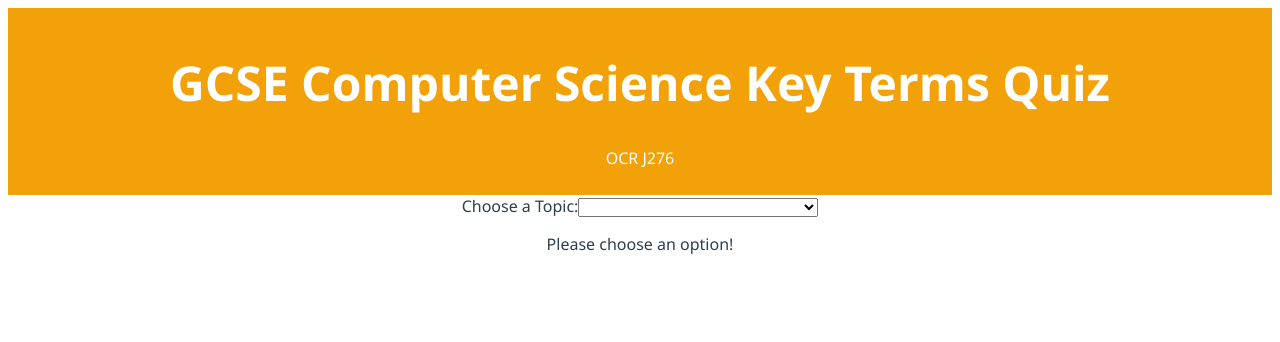
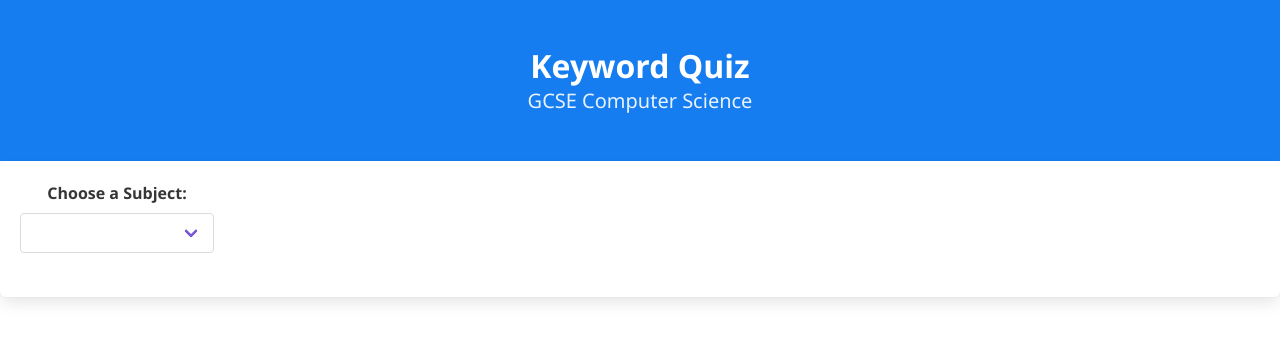
Before and after one commit to bailliechris/KeywordsQuiz, a Vue app: page / in a window 1280 px wide. Shown: the top 342 px of the page. Built offline with nearby package versions, Linux system fonts and the light colour scheme.

Commit message:
New GUI and option

```diff
--- a/package.json
+++ b/package.json
@@ -9,6 +9,7 @@
   },
   "dependencies": {
     "axios": "^0.19.0",
+    "buefy": "^0.8.9",
     "core-js": "^3.4.3",
     "vue": "^2.6.10"
   },
--- a/public/index.html
+++ b/public/index.html
@@ -5,7 +5,9 @@
     <meta http-equiv="X-UA-Compatible" content="IE=edge">
     <meta name="viewport" content="width=device-width,initial-scale=1.0">
     <link rel="icon" href="<%= BASE_URL %>favicon.ico">
-    <title>quiz</title>
+    <link rel="stylesheet" href="https://cdn.materialdesignicons.com/2.5.94/css/materialdesignicons.min.css">
+    <link rel="stylesheet" href="https://use.fontawesome.com/releases/v5.2.0/css/all.css">
+    <title>Keyword Quiz</title>
   </head>
   <body>
     <noscript>
--- a/src/components/Header.vue
+++ b/src/components/Header.vue
@@ -1,32 +1,25 @@
 <template>
-    <header class="header">
-        <h1>GCSE Computer Science Key Terms Quiz</h1>
-        <p>OCR J276</p>
-    </header>
+<section class="hero is-info">
+  <div class="hero-body">
+    <div class="container">
+      <h1 class="title">
+        Keyword Quiz
+      </h1>
+      <h2 class="subtitle">
+        GCSE Computer Science
+      </h2>
+    </div>
+  </div>
+</section>
 </template>
 
 <script>
+
 export default {
     name: "Header"
 }
 </script>
 
 <style scoped>
-.header{
-    background:rgb(243, 161, 9);
-    color:white;
-    text-align:center;
-    margin: auto;
-    padding: 10px;
-    font-size:1.5rem;
-}
 
-.header a{
-    color: white;
-    padding-right:5px;
-}
-
-.header p{
-    font-size:1rem;
-}
 </style>
--- a/src/components/QuestionManager.vue
+++ b/src/components/QuestionManager.vue
@@ -1,17 +1,18 @@
 <template>
-    <div>
-        <p>Score: {{score}} / {{max}}</p>
-
+  <section class="section">
+    <div class="box">
       <div v-if="end === false">
-          <p class="questionNumber">
-            {{current}}
-          </p>
+        <h2 class="title is-4"> Question -
+          {{current}} </h2>
+        <h3 class="subtitle is-5">Score: {{score}} / {{max}}
+        </h3>
         <Question v-bind:question="questions[index]" v-on:next="nextQuestion" />
       </div>
       <div v-else>
         <p>Please choose another topic!</p>
       </div>
     </div>
+  </section>
 </template>
 
 <script>
@@ -63,12 +64,6 @@ export default {
 </script>
 
 <style scoped>
-.questionNumber{
-  font-size: 2rem;
-  font-style:oblique;
-  color:orange;
-  background:darkslategrey;
-  max-width:50%;
-  margin:auto;
-}
+
+
 </style>
--- a/src/components/TopicManager.vue
+++ b/src/components/TopicManager.vue
@@ -1,19 +1,33 @@
 <template>
-    <div>
-        <label for="optionSelect">Choose a Topic:</label>
-        <select v-model="topic" id="optionSelect">
-            <option v-for="option in options" v-bind:value="option.value" v-bind:key="option.value">
-                {{ option.text }}
+  <div class = "box">
+    <nav class="level">
+      <div class="level-left">
+        <b-field label="Choose a Subject:">
+            <b-select v-model="subject" placeholder="Select a Subject" extended>
+              <option v-for="subject in subjects" v-bind:value="subject.value" v-bind:key="subject.value">
+                  {{ subject.text }}
               </option>
-        </select>
+            </b-select>
+        </b-field>
+      </div>
+      <div class="level-right">
+        <div v-if="subject">
+          <b-field label="Choose a Topic:">
+            <b-select v-model="topic" placeholder="Select a Topic" simple>
+              <option v-for="topic in topics" v-bind:value="topic.value" v-bind:key="topic.value">
+                {{ topic.text }}
+              </option>
+            </b-select>
+          </b-field>
+        </div>
+      </div>
+    </nav>
 
+    <div class="block center">
       <div v-if="topic">
           <QuestionMan v-bind:topic="topic"/>
       </div>
-        <div v-else>
-            <p>Please choose an option!</p>
     </div>
-
   </div>
 </template>
 
@@ -27,14 +41,20 @@ export default {
   components: {
     QuestionMan
   },
+  watch: { subject: function() {
+      this.topics = new Array();
+      this.topics = require("../data/" + this.subject + ".json");
+    }
+  },
   data(){
     return{
+      subject:"",
       topic: ""
     }
   },
   created(){
-    this.options = new Array();
-    this.options = require("../data/topiclist.json");
+    this.subjects = new Array();
+    this.subjects = require("../data/subjectlist.json");
   }
 }
 </script>
--- a/src/components/aQuestion.vue
+++ b/src/components/aQuestion.vue
@@ -1,12 +1,16 @@
 <template>
-    <div>
-        <h1 class="questionText">{{question.def}}</h1>
-        <form @submit="answerQuestion" class="form">
-            <input type="text" class="answerBox" placeholder="Answer..." v-model="qAnswer">
-            <input type="button" v-on:click="answerQuestion" class="questionButton" value="Submit">
-            <input type="button" v-on:click="$emit('next', 0)" class="skip" value="Skip">
-        </form>
-    </div>
+    <section class="section">
+        <div class="container">
+            <h1 class="title is-6">{{question.def}}</h1>
+            <form @submit="answerQuestion" class="form">
+                <b-field>
+                    <b-input type="text" class="answerBox" placeholder="Answer..." v-model="qAnswer"></b-input>
+                </b-field>
+            </form>
+            <b-button v-on:click="answerQuestion" class="questionButton" type="is-success">Submit</b-button>
+            <b-button v-on:click="$emit('next', 0)" class="skip" type="is-warning" outlined>Skip</b-button>
+        </div>
+    </section>
 </template>
 
 <script>
@@ -26,7 +30,12 @@ export default {
                 this.qAnswer = "";
             }
             else{
-                alert(this.question.word)
+                //alert(this.question.word)
+                this.$buefy.dialog.alert({
+                    title: 'Incorrect',
+                    message: this.question.word,
+                    confirmText: 'Ok'
+                })
                 this.$emit('next', -1);
                 this.qAnswer = "";
             }
@@ -36,54 +45,6 @@ export default {
 </script>
 
 <style scoped>
-.questionButton{
-    display:flex;
-    background:cornsilk;
-    padding: 10px;
-    border-bottom: 1px #ccc dotted;
-    align-items: center;
-    justify-content: space-around;
-    order: 4;
-    max-width: 10%;
-    flex: 1;
-}
 
-.form{
-    display:flex;
-    align-items: center;
-    flex-wrap: wrap;
-    justify-content: space-evenly;
-}
 
-.skip {
-    display:flex;
-    background: red;
-    color:white;
-    padding: 10px;
-    border-radius: 50%;
-    justify-content: space-around;
-    flex-basis:5%;
-    cursor: pointer;
-    flex:1;
-    order: 1;
-    max-width:10%;
-}
-.questionText{
-    color:darkslategray;
-    font-size: 1rem;
-}
-
-.answerBox{
-    display:flex;
-    background-color: antiquewhite;
-    color: darkslategray;
-    border-bottom: 1px darkslategrey;
-    font-size: 1rem;
-    padding:10px;
-    justify-content: space-around;
-    text-align: center;
-    flex:10;
-    max-width: 50%;
-    order: 3;
-}
 </style>
--- /dev/null
+++ b/src/data/pe11.json
@@ -0,0 +1,14 @@
+[
+  {
+    "word": "swimming",
+    "def": "sport done in a pool"
+  },
+  {
+    "word": "football",
+    "def": "11 players and a ball"
+  },
+  {
+    "word": "rugby",
+    "def": "15 players and an egg"
+  }
+]
--- /dev/null
+++ b/src/data/pe12.json
@@ -0,0 +1 @@
+[{"word":"leg","def":"limb for standing on"},{"word":"arm","def":"limb for waving around"},{"word":"heart","def":"organ that pumps blood"}]
--- /dev/null
+++ b/src/data/petopiclist.json
@@ -0,0 +1,4 @@
+[
+{ "text": "1.1 Sports", "value": "pe11" },
+{ "text": "1.2 The Body", "value": "pe12" }
+]
--- /dev/null
+++ b/src/data/subjectlist.json
@@ -0,0 +1,4 @@
+[
+{ "text": "Computer Science", "value": "cstopiclist" },
+{ "text": "PE", "value": "petopiclist" }
+]
--- a/src/main.js
+++ b/src/main.js
@@ -1,5 +1,9 @@
 import Vue from 'vue'
 import App from './App.vue'
+import Buefy from 'buefy'
+import 'buefy/dist/buefy.css'
+
+Vue.use(Buefy)
 
 Vue.config.productionTip = false
 
```
Also changed, not shown: src/data/cstopiclist.json (renamed from src/data/topiclist.json), 1 other file (tests, documents, lock files or other folders). Lines whose indentation alone changed are shown as unchanged.
